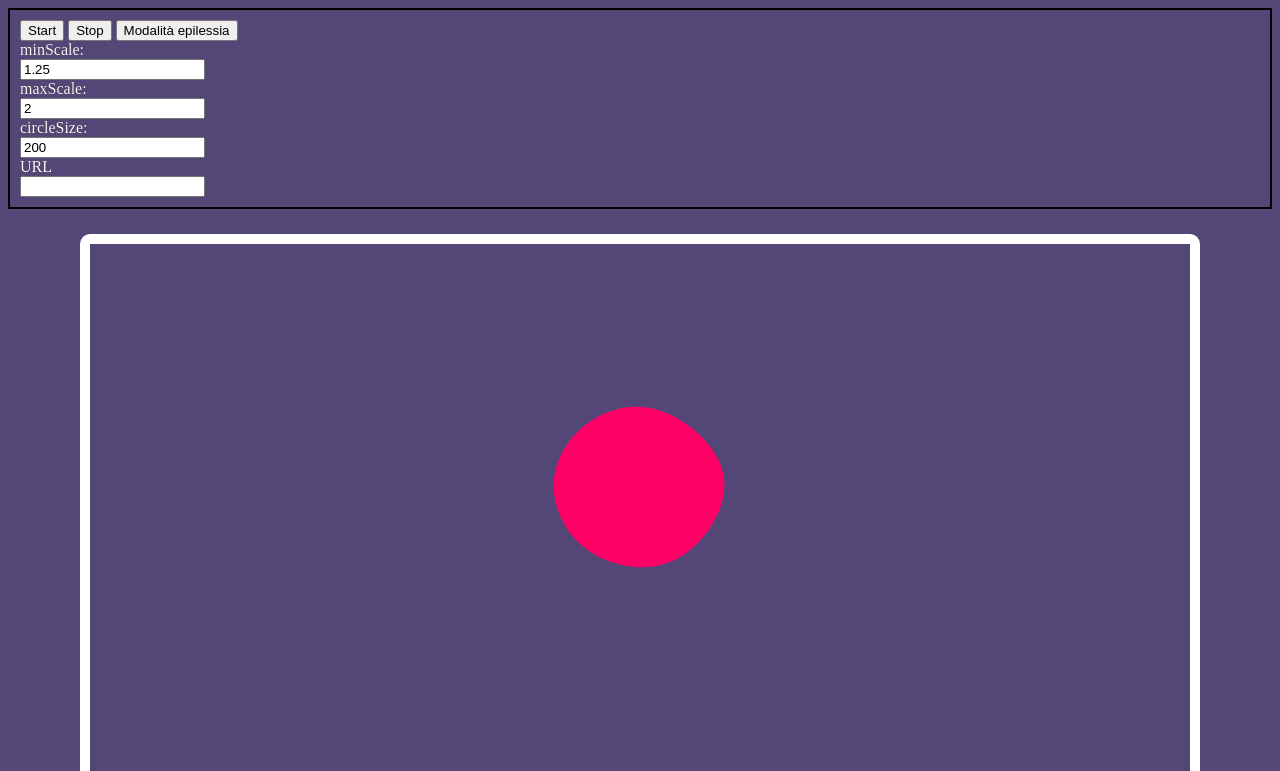
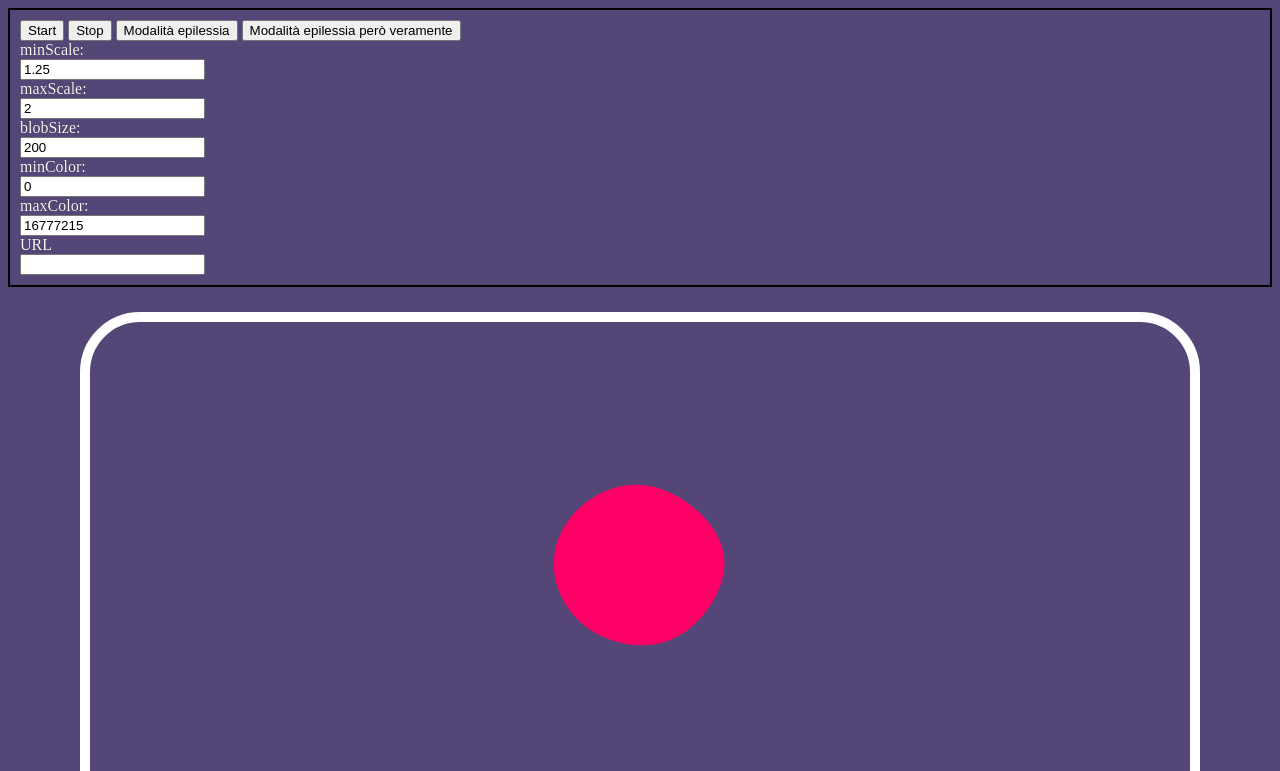
Before and after one commit to ChrisIT9/js-audio-visualizer, a website: page index.html in a window 1280 px wide. Shown: the top 771 px of the page. Drawn offline with Linux system fonts and the light colour scheme.

Commit message:
added inputs for bg color bounds, added epilepsy mode but better

```diff
--- a/index.html
+++ b/index.html
@@ -13,13 +13,18 @@
             <button onclick="readBuffer();">Start</button>
             <button onclick="stopSong();">Stop</button>
             <button onclick="toggleEpilepsyMode();">Modalità epilessia</button>
+            <button onclick="toggleEpilepsyModeFr();">Modalità epilessia però veramente</button>
         </div>
         <label for="minScale">minScale:</label>
         <input type="number" id="minScale" value="1.25" onchange="changeMinScale()" step="0.1">
         <label for="maxScale">maxScale:</label>
         <input type="number" id="maxScale" value="2" onchange="changeMaxScale()" step="0.1">
-        <label for="circleSize">circleSize:</label>
-        <input type="number" id="circleSize" value="200" onchange="changeBlobSize()" step="10">
+        <label for="blobSize">blobSize:</label>
+        <input type="number" id="blobSize" value="200" onchange="changeBlobSize()" step="10">
+        <label for="minColor">minColor:</label>
+        <input type="number" id="minColor" value="0" min="0" onchange="changeMinColor()" step="50000">
+        <label for="maxColor">maxColor:</label>
+        <input type="number" id="maxColor" value="16777215" max="16777215" onchange="changeMaxColor()" step="50000">
         <label for="url">URL</label>
         <input type="text" id="url">
     </div>
--- a/src/index.ts
+++ b/src/index.ts
@@ -5,8 +5,8 @@ interface Threshold {
 }
 
 const intervalMs = 25;
-const minColor = 13472076;
-const maxColor = 13472364;
+let minColor = 0;
+let maxColor = 16777215;
 const borderSize = 10;
 const minContainerScale = 0.985;
 const maxContainerScale = 1.025;
@@ -34,6 +34,7 @@ let minScale = 1.25;
 let maxScale = 2;
 
 let epilepsyMode = false;
+let epilepsyModeFr = false;
 let interval: number | undefined;
 let currentlyPlaying = false;
 let freqGraphX = 0;
@@ -56,8 +57,7 @@ const drawFrequencyBars = (frequencyData: Float32Array) => {
     const barWidth = 20;
     let freqBarsX = 0;
 
-    freqBarsCtx.fillStyle = 'rgb(84, 70, 118)';
-    freqBarsCtx.fillRect(0, 0, freqBarsCanvas.width, freqBarsCanvas.height);
+    freqBarsCtx.clearRect(0, 0, freqBarsCanvas.width, freqBarsCanvas.height);
 
     for (let i = 0; i < frequencyData.length; i++) {
         const barHeight = (frequencyData[i] + 140) * 2;
@@ -186,6 +186,7 @@ const readBuffer = async () => {
         const currentValue = bothChannelsAverage[index++];
         let normalizedValue = normalizeValue(currentValue, min, max, minScale, maxScale);
 
+
         drawFrequencyGraph(currentValue, min, max);
 
         if (blob) {
@@ -202,6 +203,11 @@ const readBuffer = async () => {
         if (blobContainer && epilepsyMode) {
             const containerScale = normalizeValue(currentValue, min, max, minContainerScale, maxContainerScale);
             blobContainer.style.transform = `scale(${containerScale})`;
+        }
+
+        if (epilepsyModeFr) {
+            const bgColor = normalizeHex(normalizeValue(currentValue, min, max, minColor, maxColor));
+            if (blobContainer) blobContainer.style.backgroundColor = "#" + bgColor;
         }
 
         interval = setInterval(() => {
@@ -235,9 +241,15 @@ const readBuffer = async () => {
             drawFrequencyGraph(currentValue, min, max);
 
             if (blob) blob.style.transform = `scale(${normalizedValue})`;
+
             if (blobContainer && epilepsyMode) {
                 const containerScale = normalizeValue(currentValue, min, max, minContainerScale, maxContainerScale);
                 blobContainer.style.transform = `scale(${containerScale})`;
+            }
+
+            if (epilepsyModeFr) {
+                const bgColor = normalizeHex(normalizeValue(currentValue, min, max, minColor, maxColor));
+                if (blobContainer) blobContainer.style.backgroundColor = "#" + bgColor;
             }
         }, intervalMs)
     }
@@ -294,7 +306,7 @@ const changeMaxScale = () => {
 }
 
 const changeBlobSize = () => {
-    const input = document.getElementById("circleSize") as any;
+    const input = document.getElementById("blobSize") as any;
     const value = Number(input.value);
 
     if (blob) {
@@ -302,3 +314,42 @@ const changeBlobSize = () => {
         blob.style.width = value + "px";
     }
 }
+
+const toggleEpilepsyModeFr = () => {
+    epilepsyModeFr = !epilepsyModeFr;
+    if (blobContainer) blobContainer.style.backgroundColor = "rgba(0, 0, 0, 0)";
+}
+
+const changeMinColor = () => {
+    const input = document.getElementById("minColor") as any;
+    const value = Number(input.value);
+
+    if (value < 0 || value > 16777215) {
+        input.value = minColor;
+        return;
+    }
+
+    if (value >= maxColor) {
+        input.value = minColor;
+        return;
+    }
+
+    minColor = value as number;
+}
+
+const changeMaxColor = () => {
+    const input = document.getElementById("maxColor") as any;
+    const value = Number(input.value);
+
+    if (value < 0 || value > 16777215) {
+        input.value = maxColor;
+        return;
+    }
+
+    if (value <= minColor) {
+        input.value = maxColor;
+        return;
+    }
+
+    maxColor = value as number;
+}
--- a/style.css
+++ b/style.css
@@ -28,7 +28,7 @@ body {
     justify-content: space-between;
     align-items: center;
     transition: ease-in-out all 0.025s;
-    border-radius: 10px;
+    border-radius: 60px;
     margin-bottom: 15px;
     border: 10px solid white;
     min-width: 800px;
```
Also changed, not shown: build/index.js.
